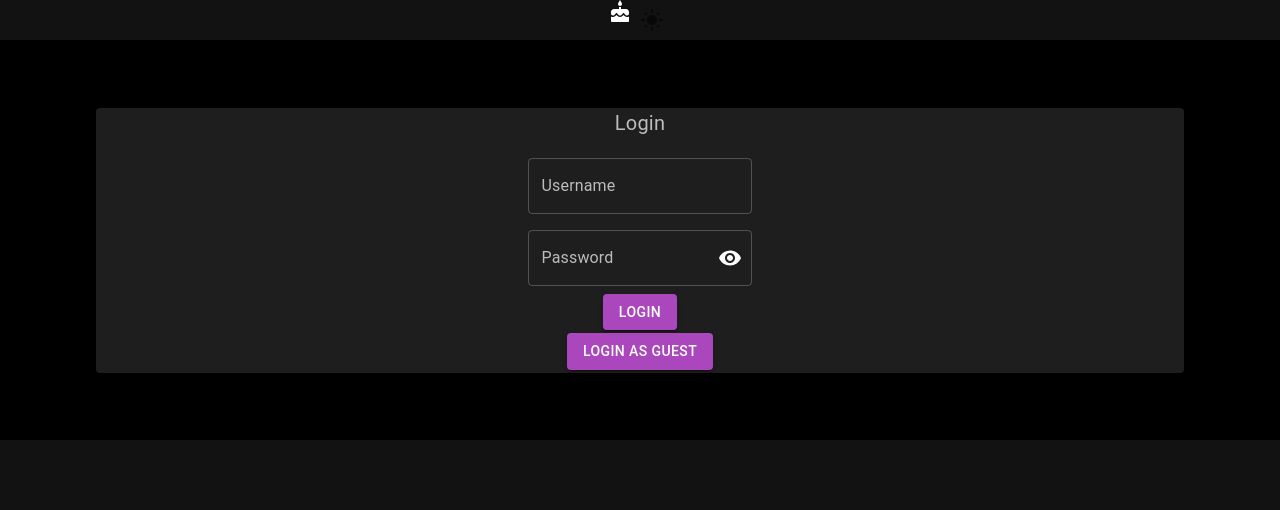
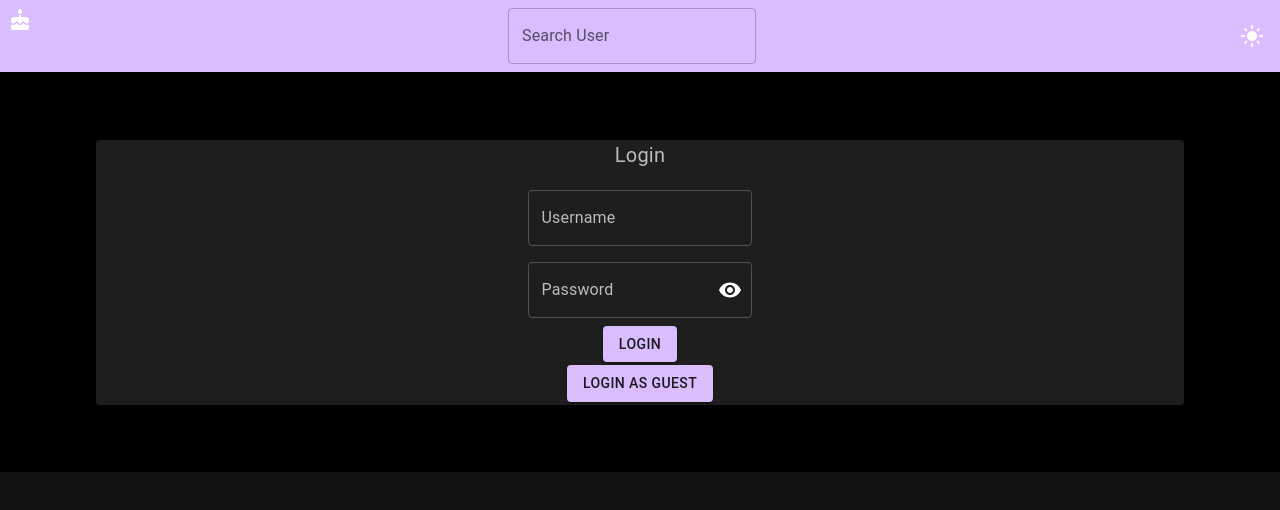
Before and after one commit to sushmita2109/my-social-media, a React (Create React App) app: page /login in a window 1280 px wide. Shown: the top 510 px of the page. Built offline with nearby package versions, Linux system fonts and the light colour scheme; no server answers; what miragejs would draw is missing.

Commit message:
navbar stylling

```diff
--- a/src/App.js
+++ b/src/App.js
@@ -18,7 +18,7 @@ function App() {
     palette: {
       mode: islight ? "dark" : "light",
       primary: {
-        main: "#ab47bc",
+        main: "#dabdff",
       },
     },
   });
--- a/src/components/Navbar/NavBar.jsx
+++ b/src/components/Navbar/NavBar.jsx
@@ -4,6 +4,7 @@ import LightModeIcon from "@mui/icons-material/LightMode";
 import DarkModeIcon from "@mui/icons-material/DarkMode";
 import { useState } from "react";
 import { usePost } from "../../context/PostContext/PostContext";
+import { TextField } from "@mui/material";
 
 export const NavBar = ({ islight, setIsLight }) => {
   const changeMode = () => {
@@ -11,10 +12,29 @@ export const NavBar = ({ islight, setIsLight }) => {
   };
 
   return (
-    <div>
-      <CakeIcon variant="large" />
+    <div
+      style={{
+        display: "flex",
+        flexDirection: "row",
+        alignContent: "center",
+        justifyContent: "space-between",
+        padding: "8px",
+        backgroundColor: "#dabdff",
+      }}
+    >
+      <CakeIcon variant="large" sx={{ color: "white" }} />
+      <TextField
+        id="outlined-basic"
+        label="Search User"
+        variant="outlined"
+        sx={{ color: "white" }}
+      />
       <IconButton onClick={() => changeMode()}>
-        {islight ? <LightModeIcon /> : <DarkModeIcon />}
+        {islight ? (
+          <LightModeIcon sx={{ color: "white" }} />
+        ) : (
+          <DarkModeIcon sx={{ color: "white" }} />
+        )}
       </IconButton>
     </div>
   );
```
